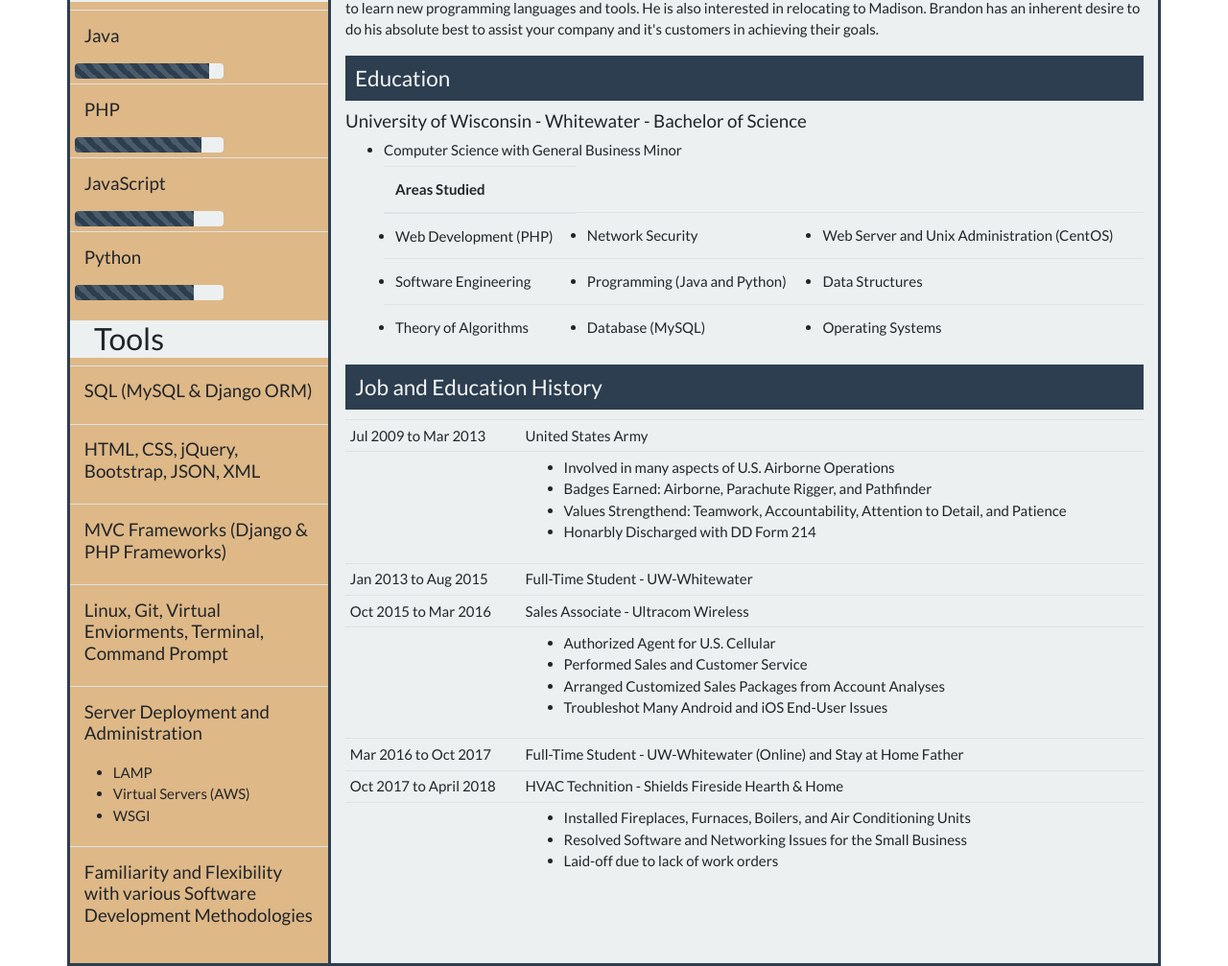
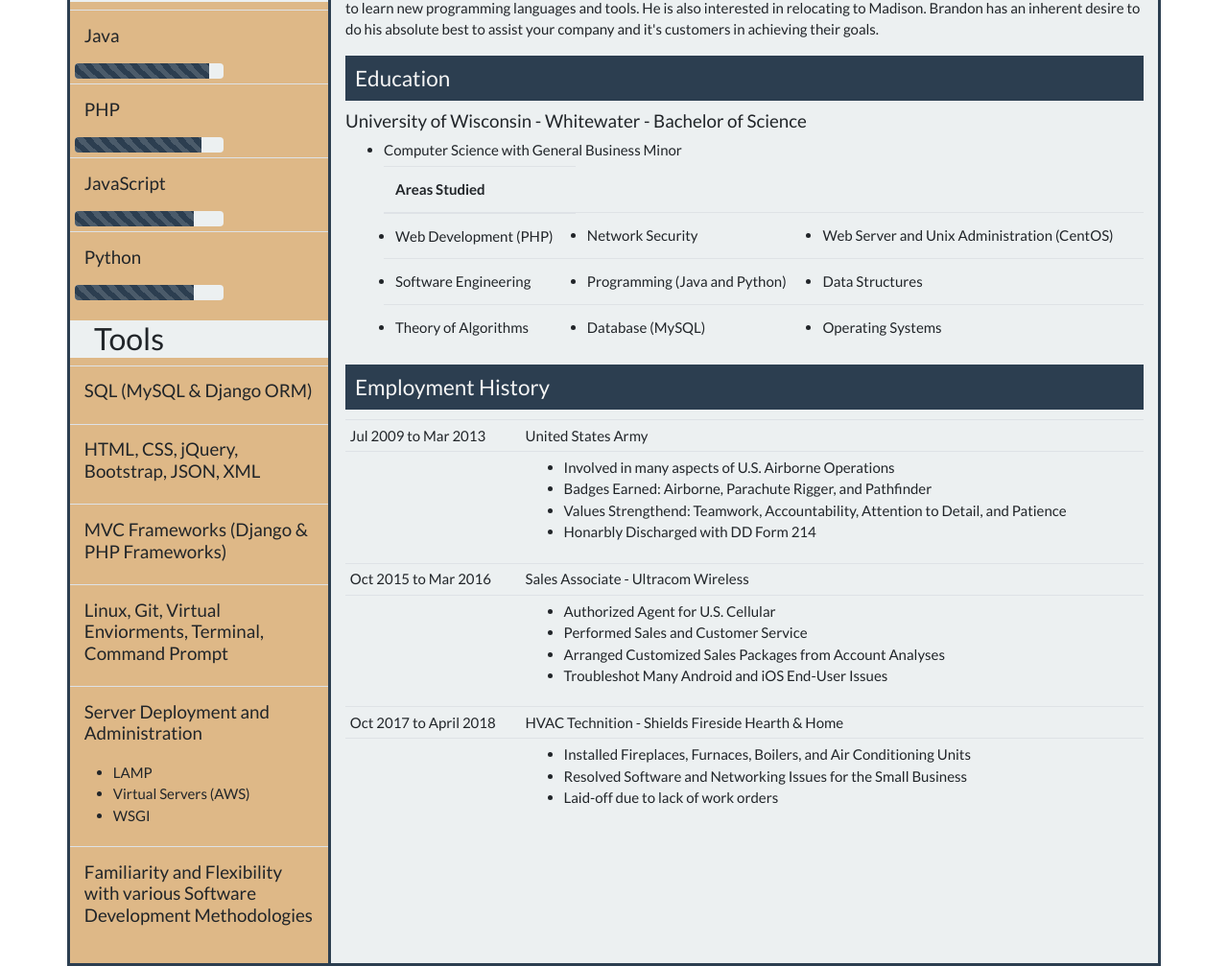
Before and after one commit to BrandonHebel/brandon, a Django app: page / in a window 1280 px wide. Shown: the part 383-1390 px from the top of the page at 96% size. Run offline with Django 3.2, Linux system fonts and the light colour scheme; some libraries are stand-ins or nearby versions.

Commit message:
revamped employment history

```diff
--- a/resume/templates/resume/index.html
+++ b/resume/templates/resume/index.html
@@ -135,7 +135,7 @@
               <td><li>Operating Systems</li></td>
           </table>
         </ul>
-        <h4>Job and Education History</h4>
+        <h4>Employment History</h4>
         <table class="table table-sm">
           <tbody>
             <tr><td>Jul 2009 to Mar 2013</td>
@@ -151,9 +151,11 @@
                 </ul>
               </td>
             </tr>
+            <!--
             <tr><td>Jan 2013 to Aug 2015</td>
               <td>Full-Time Student - UW-Whitewater</td>
             </tr>
+          -->
             <tr><td>Oct 2015 to Mar 2016</td>
               <td>Sales Associate - Ultracom Wireless</td>
             </tr>
@@ -167,9 +169,11 @@
                 </ul>
               </td>
             </tr>
+            <!--
             <tr><td>Mar 2016 to Oct 2017</td>
               <td>Full-Time Student - UW-Whitewater (Online) and Stay at Home Father</td>
             </tr>
+          -->
             <tr><td>Oct 2017 to April 2018</td>
               <td>HVAC Technition - Shields Fireside Hearth & Home</td>
             </tr>
```
